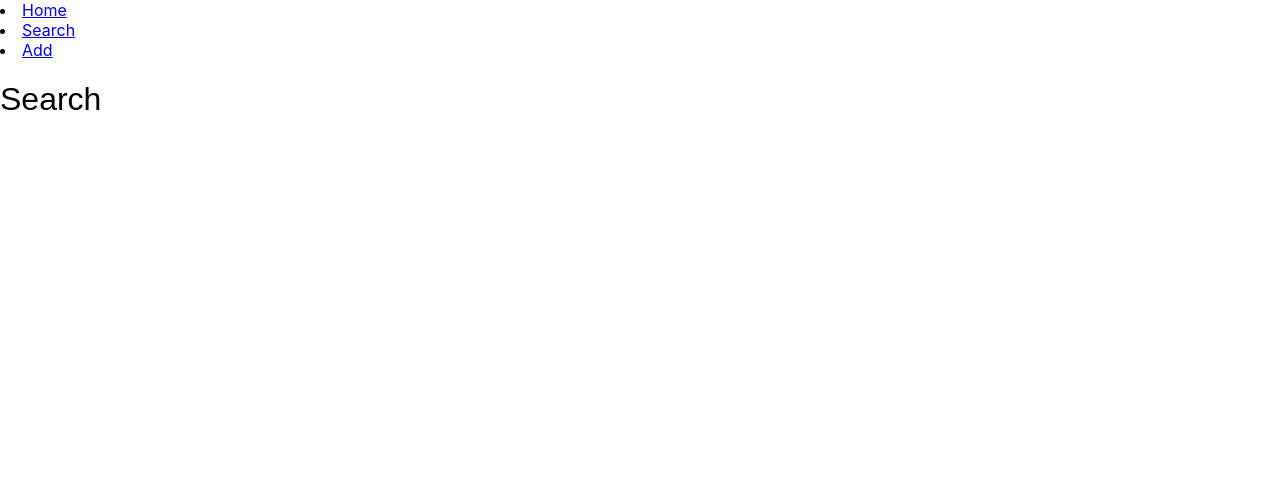
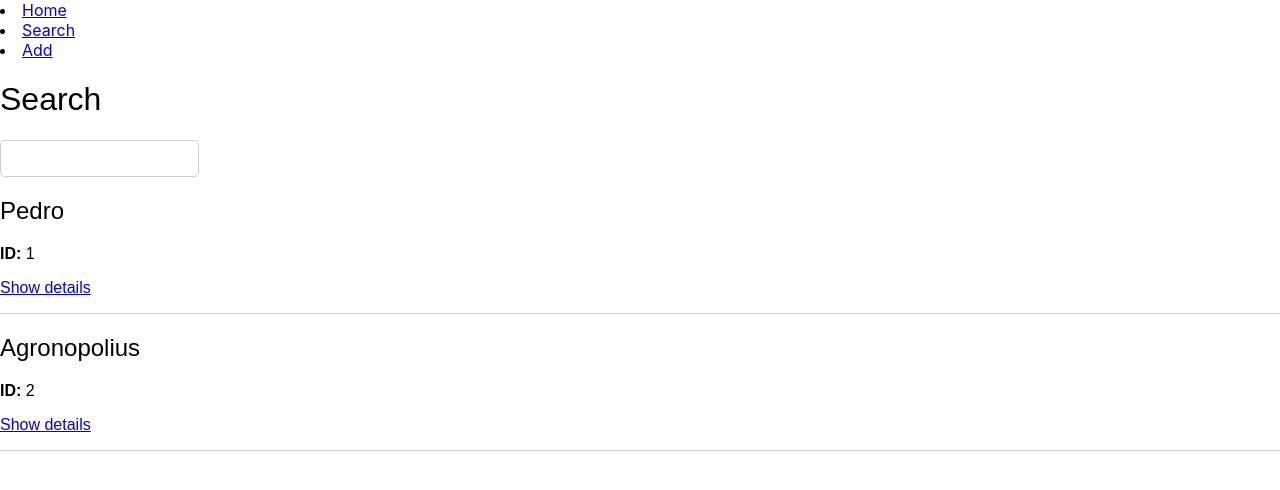
Before and after one commit to HermesPasser/react-stuff, a React (Create React App) app in the folder contatos/: page /search in a window 1280 px wide. Shown: the top 490 px of the page. Built offline with nearby package versions, Linux system fonts and the light colour scheme.

Commit message:
contatos: implement Search

```diff
--- a/contatos/src/screens/Search.jsx
+++ b/contatos/src/screens/Search.jsx
@@ -1,10 +1,27 @@
-import React, { Fragment } from 'react'
-import {Title} from '../components/ui/typos'
+import React, { Fragment, useEffect, useState } from 'react'
+import { useSelector } from 'react-redux'
+import { InputText } from '../components/ui/form'
+import { Title } from '../components/ui/typos'
+import ShowPerson from './ShowPerson'
 
-export default function Search(props) {
+export default function Search() {
+    const people = useSelector(state => state)
+    const [search, setSearch] = useState('')
+    const [filteredPeople, setFilteredPeople] = useState([])
+    useEffect( () => {
+        const rs = people.filter(person => person.name.toLocaleLowerCase().includes(search.toLocaleLowerCase()))
+        setFilteredPeople(rs)
+    }, [search])
+
     return (
         <Fragment>
             <Title>Search</Title>
+            <InputText value={search} onChange={e => setSearch(e.target.value)}></InputText>
+            {
+                filteredPeople.map(person => (
+                    <ShowPerson {...person} />
+                ))
+            }
         </Fragment>
     )
 }
```
